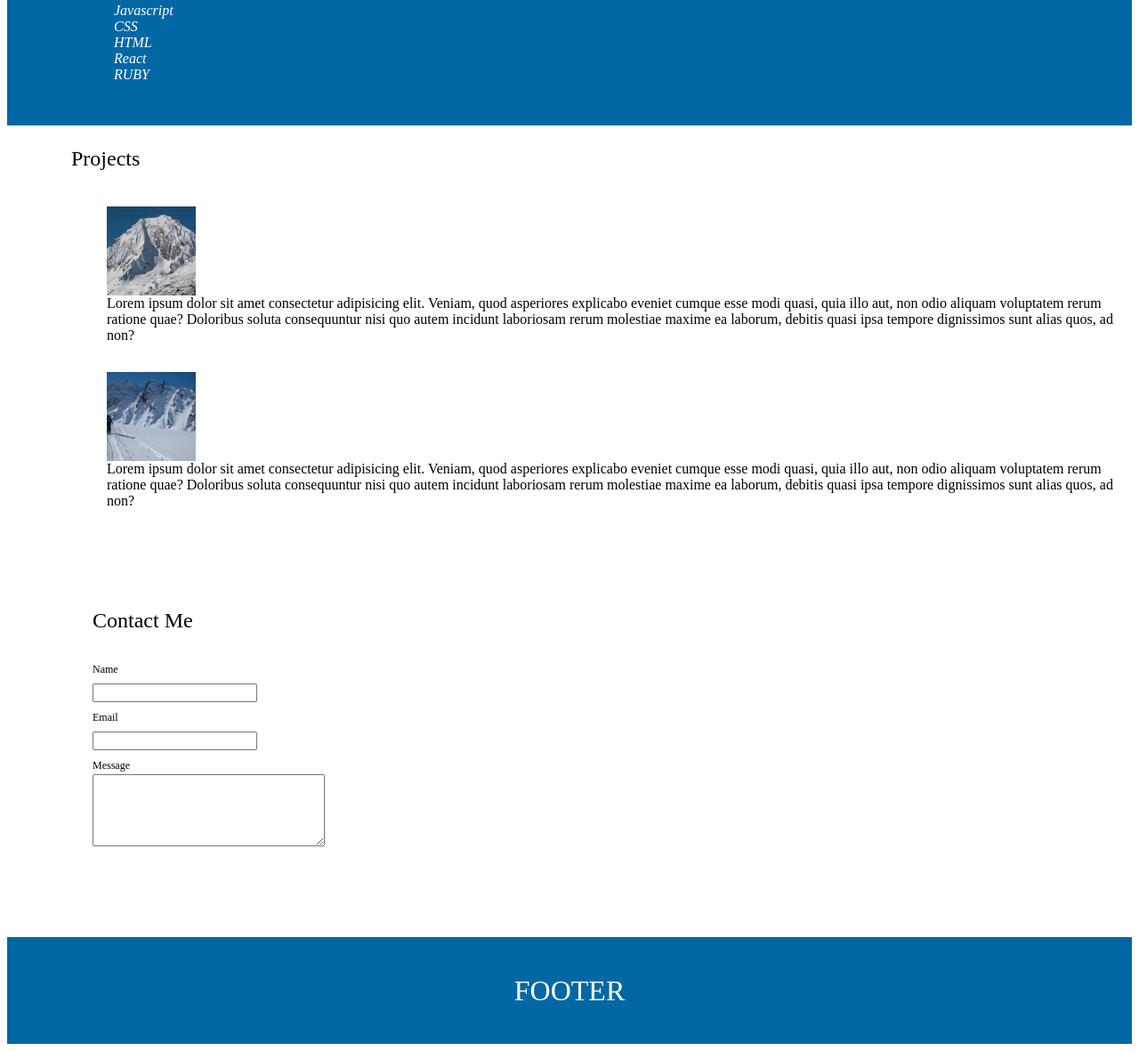
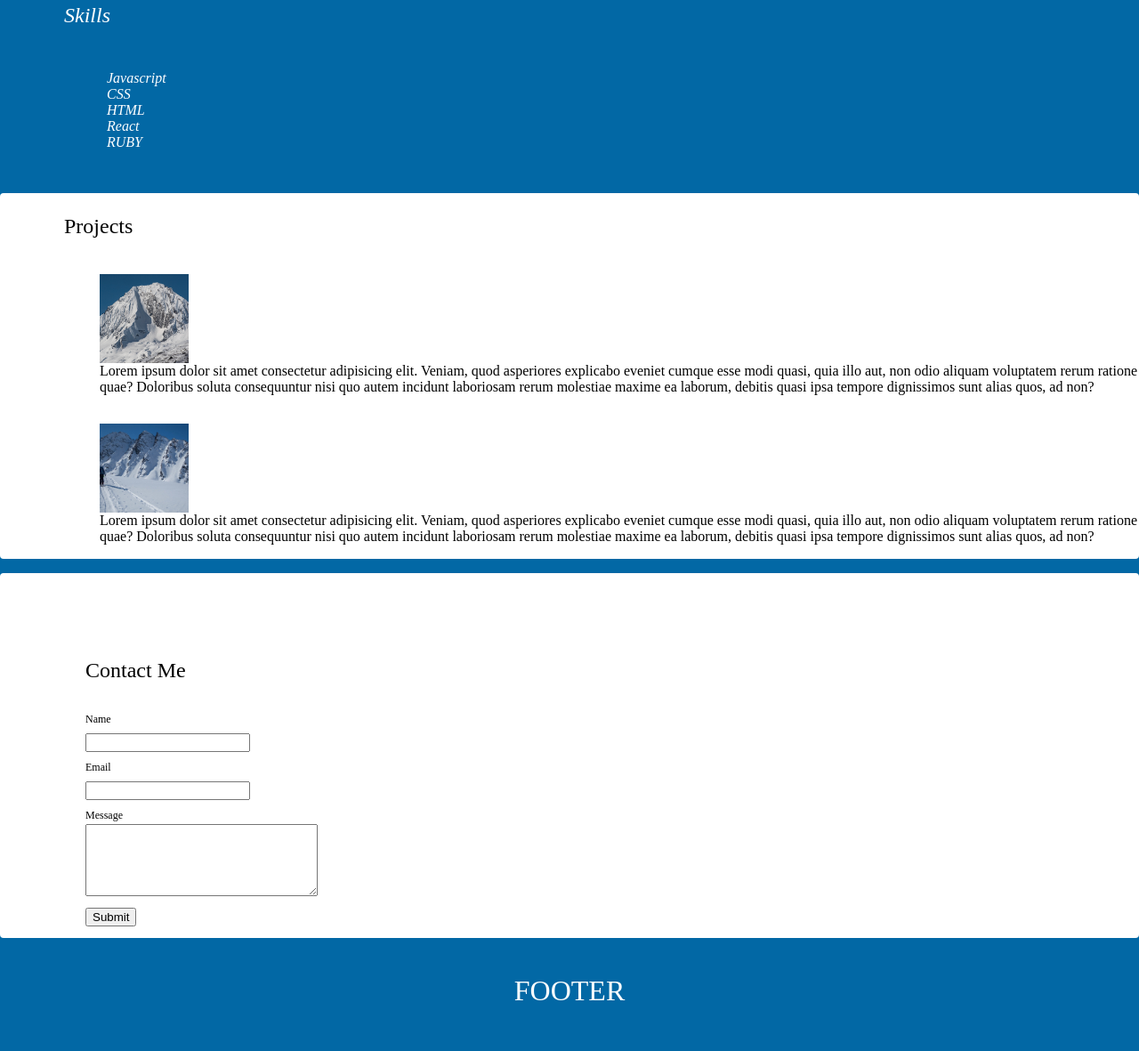
Before and after one commit to MarioLisbona/WBS-module-1-project, a plain HTML site: page index.html in a window 1280 px wide. Shown: the part 719-1900 px from the top of the page at 89% size. Drawn offline with Linux system fonts and the light colour scheme.

Commit message:
update v2

```diff
--- a/index.html
+++ b/index.html
@@ -9,10 +9,10 @@
 </head>
 <body>
     <div class="container">
-        <div class="header">
+        <div class=" section header">
             <div class="header name">Mario Lisbona</div>
         </div>
-        <div class="bio">
+        <div class="section bio">
             <div class="bio title"><strong>About me</strong></div>
             <div class="bio text"><p>Lorem ipsum dolor sit amet consectetur adipisicing elit. Quasi harum provident rem fugiat.
                 Quibusdam rerum optio impedit totam tempora, nam amet animi nostrum ea ratione alias? Corporis impedit officiis
@@ -36,7 +36,7 @@
                     aut earum facere rem. Quasi labore eaque eos quam.</p>
             </div>
         </div>
-        <div class="skills">
+        <div class="section skills">
             <div class="skills title">Skills</div>
             <div class="skills list">
                 <ul>
@@ -48,7 +48,7 @@
                 </ul>
             </div>
         </div>
-        <div class="projects-container">
+        <div class="section projects-container">
             <div class="projects-title">Projects</div>
             <div class="project-1">
                 <div class="project-1 img">
@@ -71,7 +71,7 @@
                 </div>
             </div>
         </div>
-        <div class="contact-container">
+        <div class="section contact-container">
             <form action="/message-page.php" id="contact">
                 <div class="contact-container title">Contact Me</div>
                 <div class="contact name">
@@ -92,9 +92,12 @@
                 <div class="contact message textarea">
                     <textarea name="user-message" id="message" cols="30" rows="5"></textarea>
                 </div>
+                <div>
+                    <button class="button" type="submit">Submit</button>
+                </div>
             </form>
         </div>
-        <div class="footer">FOOTER</div>
+        <div class="section footer">FOOTER</div>
     </div>
 
 </body>
--- a/styles.css
+++ b/styles.css
@@ -3,8 +3,16 @@
     /* outline: 1px solid black; */
 }
 
+html {
+    background-color: rgb(2,104,165);
+}
+
+body {
+    margin: 0;
+}
+
+
 .header, .footer{
-    background-color: rgb(2,104,165);
     height: 15vh;
     display: flex;
     justify-content: center;
@@ -14,8 +22,18 @@
     color: white;
 }
 
+.bio, .projects-container, .contact-container {
+    background-color: white;
+    border-radius: .25em;
+}
+
+.projects-container {
+    margin-bottom: 1em;
+
+}
 .bio.text {
     padding: 2em 8em;
+    line-height: 1.5;
 }
 
 .bio.title {
@@ -25,7 +43,6 @@
 }
 
 .skills {
-    background-color: rgb(2,104,165);
     color: white;
     font-style: italic;
     padding-bottom: 1em;
@@ -102,9 +119,8 @@
 .contact.message.textarea {
     margin-left: 4em;
     font-size: 1.5em;
-
 }
 
-.contact.message.textarea {
-    margin-bottom: 4em;
+.button {
+    margin: .5em 0 1em 7.2em;
 }
```
